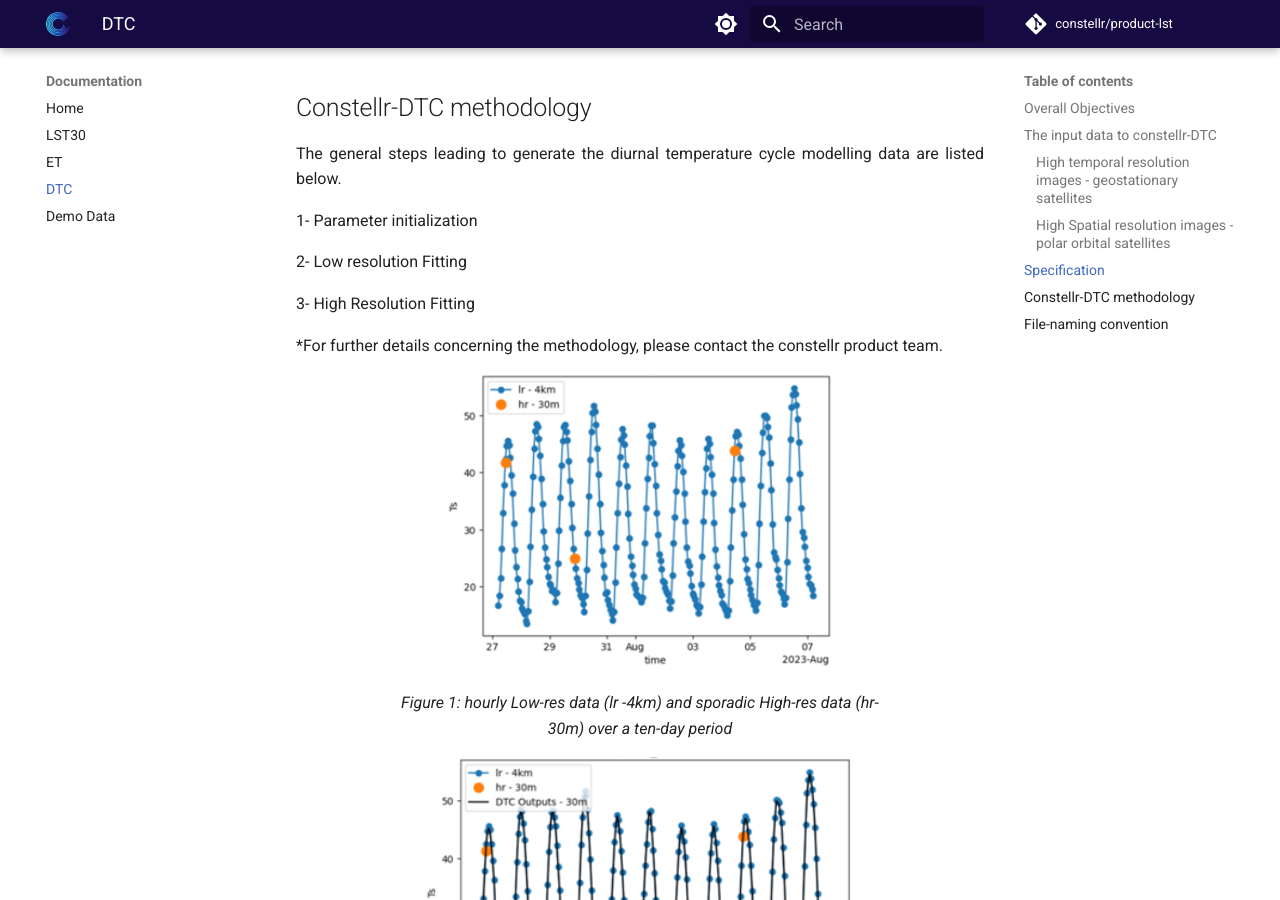
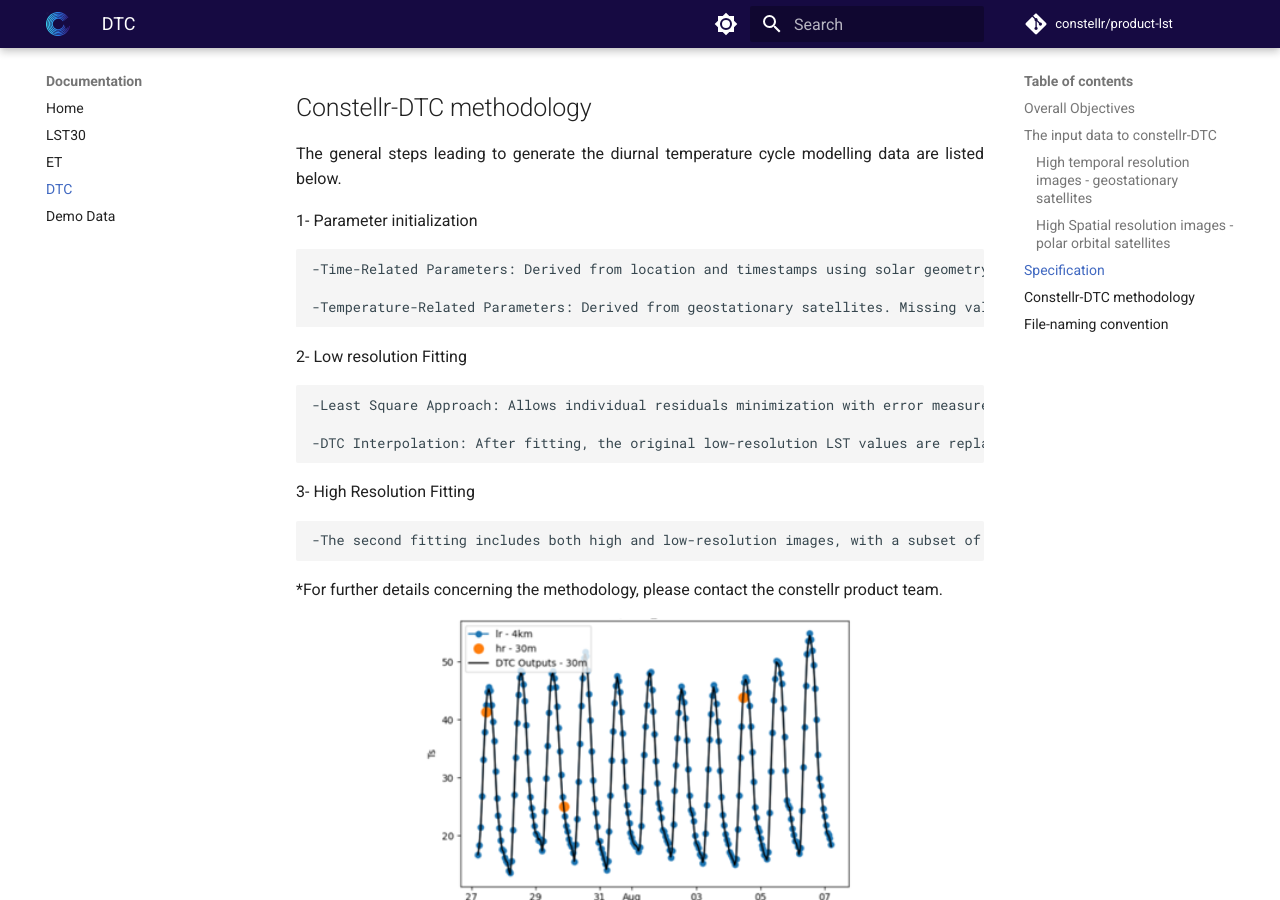
Before and after one commit to constellr/product-lst, an MkDocs documentation site: the page built from docs/DTC.md, in a window 1280 px wide and 900 px high, scrolled down 1096 px. Built offline with MkDocs 1.6.1 and Material for MkDocs 9.7.7, drawn with Linux system fonts in a browser that asks for light colours; comment, search, counter and statistics services are not loaded; the version menu is left out.

Commit message:
chore: Update DTC page navigation and remove unnecessary images

```diff
--- a/docs/DTC.md
+++ b/docs/DTC.md
@@ -32,15 +32,21 @@
 
 1- Parameter initialization
 
+    -Time-Related Parameters: Derived from location and timestamps using solar geometry. Solar sunrise approximates T_sr, solar noon approximates T_max, and sunset + 1 hour approximates T_ss.
+
+    -Temperature-Related Parameters: Derived from geostationary satellites. Missing values at T_sr are interpolated at the pixel level for up to four consecutive missing timestamps. If still missing, an interpolation followed by extrapolation based on adjacent day T_sr and T_max is applied.
+
 2- Low resolution Fitting
+
+    -Least Square Approach: Allows individual residuals minimization with error measures, boundary constraints on T_sr and T_max, and control over the loss function
+
+    -DTC Interpolation: After fitting, the original low-resolution LST values are replaced by the predicted values from the model to fill missing LST values, preparing for the second fitting.
 
 3- High Resolution Fitting
 
+    -The second fitting includes both high and low-resolution images, with a subset of parameters finely tuned. High-resolution image errors are weighted by their count. LST spread within each low-resolution pixel is checked to derive an LST error. Nearby timestamps are assumed to have similar error ranges.
 
 *For further details concerning the methodology, please contact the constellr product team.
-
-![dtc inputs](images/inputs_dtc.png){: style="height:300px"}
-<figcaption id="dtc inputs" tag="image">hourly Low-res data (lr -4km) and sporadic High-res data (hr-30m) over a ten-day period </figcaption>
 
 ![dtc modeling](images/dtc_modeling_outputs.png){: style="height:300px"}
 <figcaption id="dtc modeling" tag="image">Constellr-DTC outputs (hourly LST at 30m) over a ten-day period </figcaption>
```
